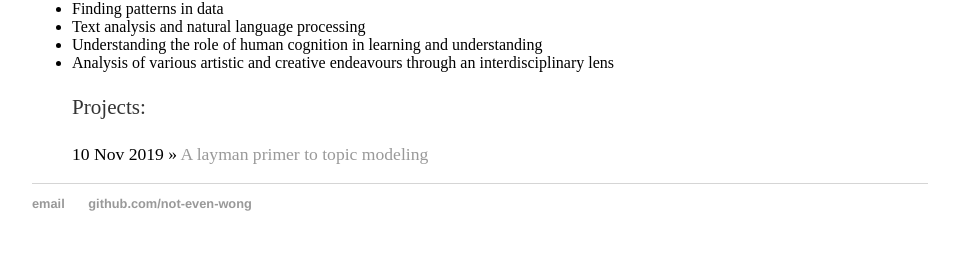
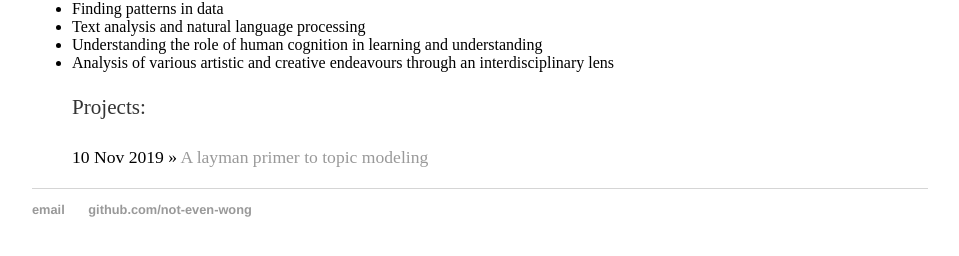
Before and after one commit to not-even-wong/not-even-wong.github.io, a Jekyll site: the page built from index.html, in a window 1280 px wide. Shown: the part 216-472 px from the top of the page, without its empty margins (160-1119 px from the left). Built offline with Jekyll 4.4.1, drawn with Linux system fonts in a browser that asks for light colours.

Commit message:
Update main.css

```diff
--- a/css/main.css
+++ b/css/main.css
@@ -43,11 +43,11 @@
 
 ul.posts {
     font-size: 1.1em;
-    line-height: 1.3em;
+    line-height: 1.5em;
 }
 
 ul.posts li {
     list-style: none;
     font-size: 1em;
-    line-height: 1.2em;
+    line-height: 1.5em;
 }
```
